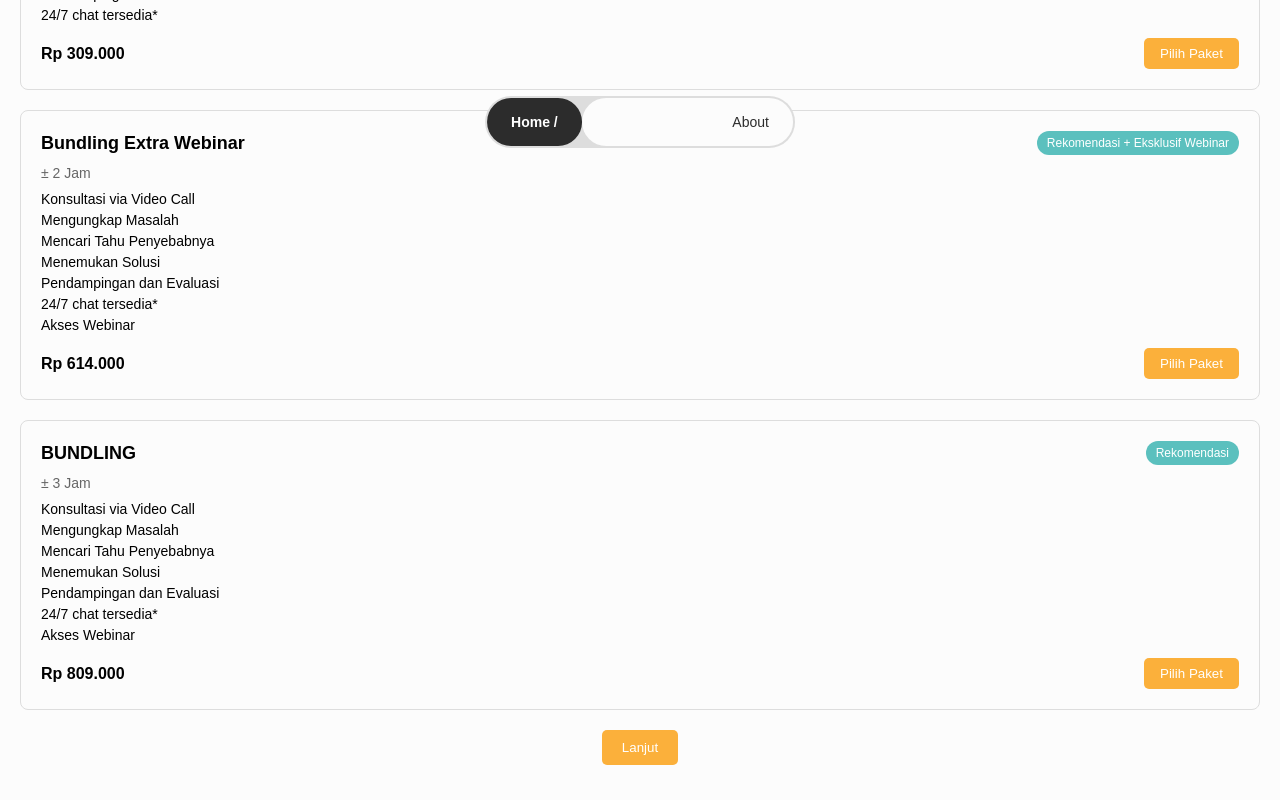
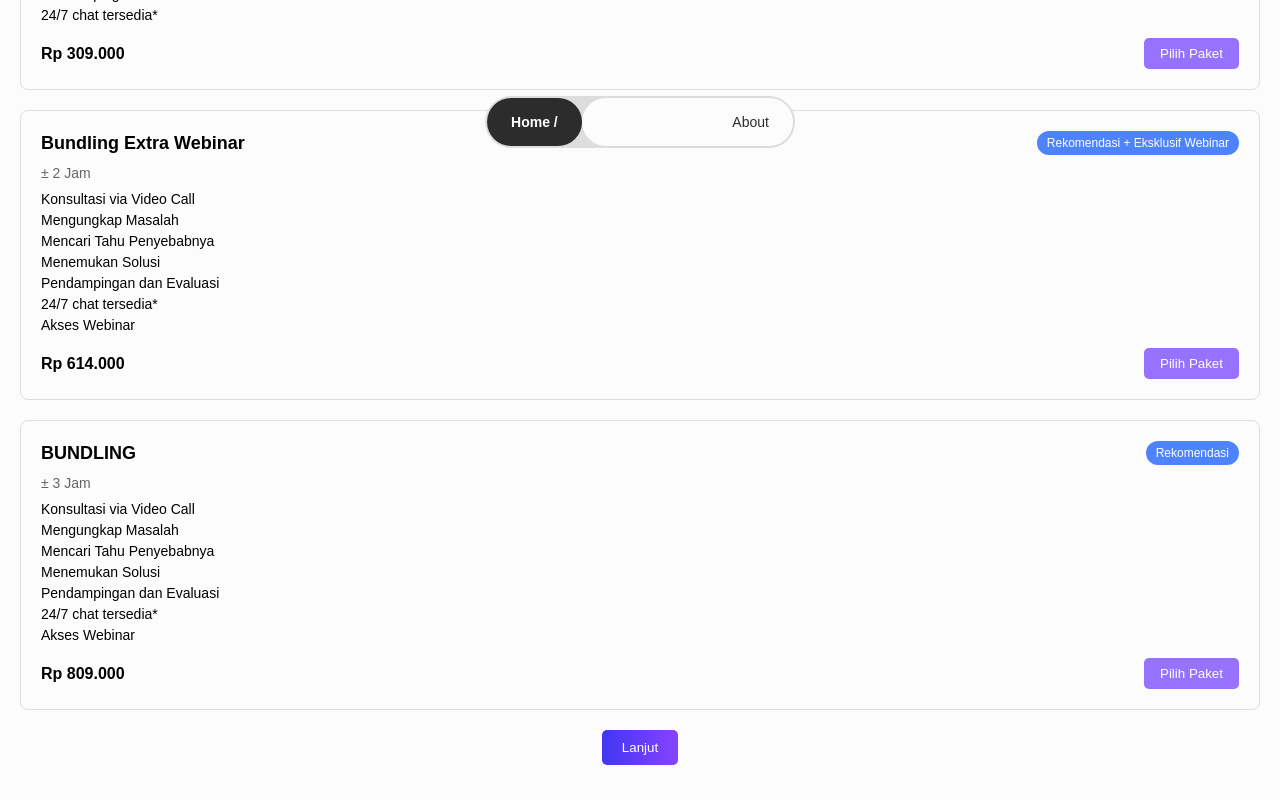
Before and after one commit to AlfaridzaHamdani/MindEase, a React (Vite) app: page /appointment/life-coach/form in a window 1280 px wide. Shown: the part 620-1420 px from the top of the page. Built offline with nearby package versions, Linux system fonts and the light colour scheme.

Commit message:
Refactor packageConselingSection component and styles

```diff
--- a/src/components/packageConselingSection/index.jsx
+++ b/src/components/packageConselingSection/index.jsx
@@ -1,7 +1,7 @@
 import React from "react";
 import "./styles.scss";
 
-const index = () => {
+const ServicePackage = ({ handleStepChange }) => {
   const services = [
     {
       title: "VOICE CALL",
@@ -87,9 +87,12 @@ const index = () => {
           </div>
         ))}
       </div>
-      <button className="next-button">Lanjut</button>
+      {/* When "Lanjut" is clicked, change step to 2 */}
+      <button className="next-button" onClick={() => handleStepChange(2)}>
+        Lanjut
+      </button>
     </div>
   );
 };
 
-export default index;
+export default ServicePackage;
--- a/src/components/packageConselingSection/styles.scss
+++ b/src/components/packageConselingSection/styles.scss
@@ -50,7 +50,7 @@
       }
 
       .badge {
-        background-color: #5bc0be;
+        background-color: rgba(21, 91, 255, 0.75);
         color: white;
         padding: 5px 10px;
         border-radius: 12px;
@@ -88,7 +88,7 @@
       }
 
       .buy-button {
-        background-color: #fbb03b;
+        background-color: #9672ff;
         color: white;
         border: none;
         padding: 8px 16px;
@@ -99,7 +99,7 @@
   }
 
   .next-button {
-    background-color: #fbb03b;
+    background: linear-gradient(to right, #4136f1, #8743ff);
     color: white;
     border: none;
     padding: 10px 20px;
```
